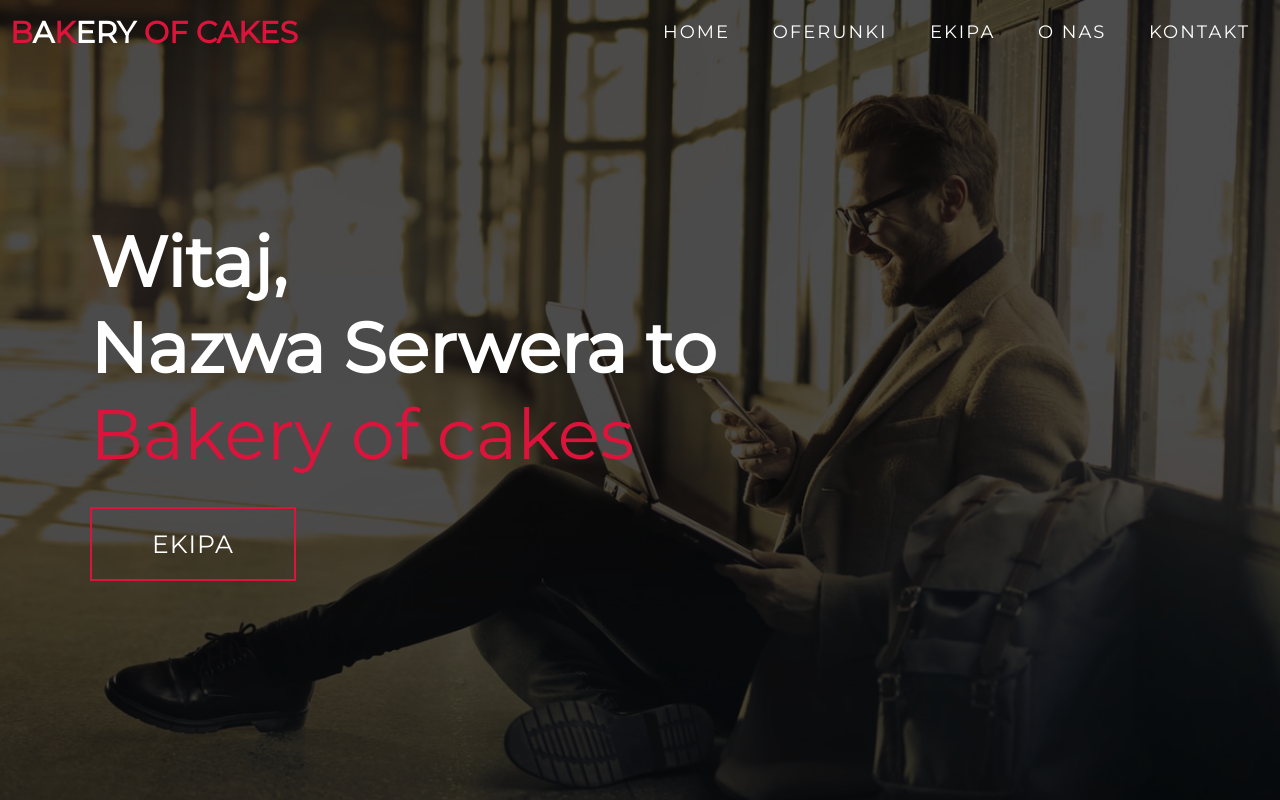
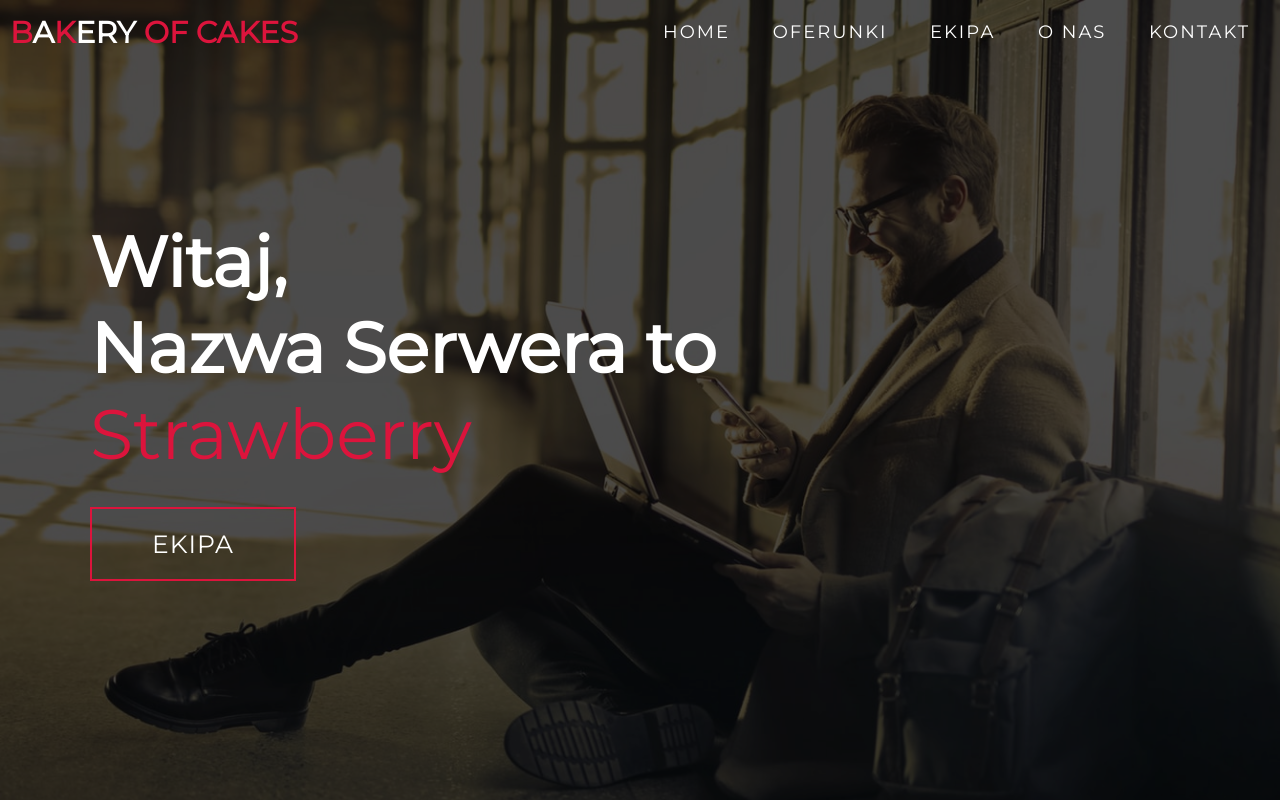
Before and after one commit to Ziimo0/Bakeryofcakes-website, a plain HTML site: page index.html in a window 1280 px wide. Shown: the top 800 px of the page. Drawn offline with Linux system fonts and the light colour scheme.

Commit message:
Update index.html

```diff
--- a/index.html
+++ b/index.html
@@ -5,7 +5,7 @@
   <meta name="viewport" content="width=device-width, initial-scale=1.0">
   <link rel="stylesheet" href="style.css">
   <link rel="icon" type="image/png" sizes="32x32" href="favicon-32x32.png">
-  <title>Bakery of cakes</title>
+  <title>Strawberry</title>
 </head>
 <body>
   <!-- Header -->
@@ -37,7 +37,7 @@
       <div>
         <h1>Witaj, <span></span></h1>
         <h1>Nazwa Serwera to <span></span></h1>
-        <h1>Bakery of cakes <span></span></h1>
+        <h1>Strawberry <span></span></h1>
         <a href="#projects" type="button" class="cta">Ekipa</a>
       </div>
     </div>
```
